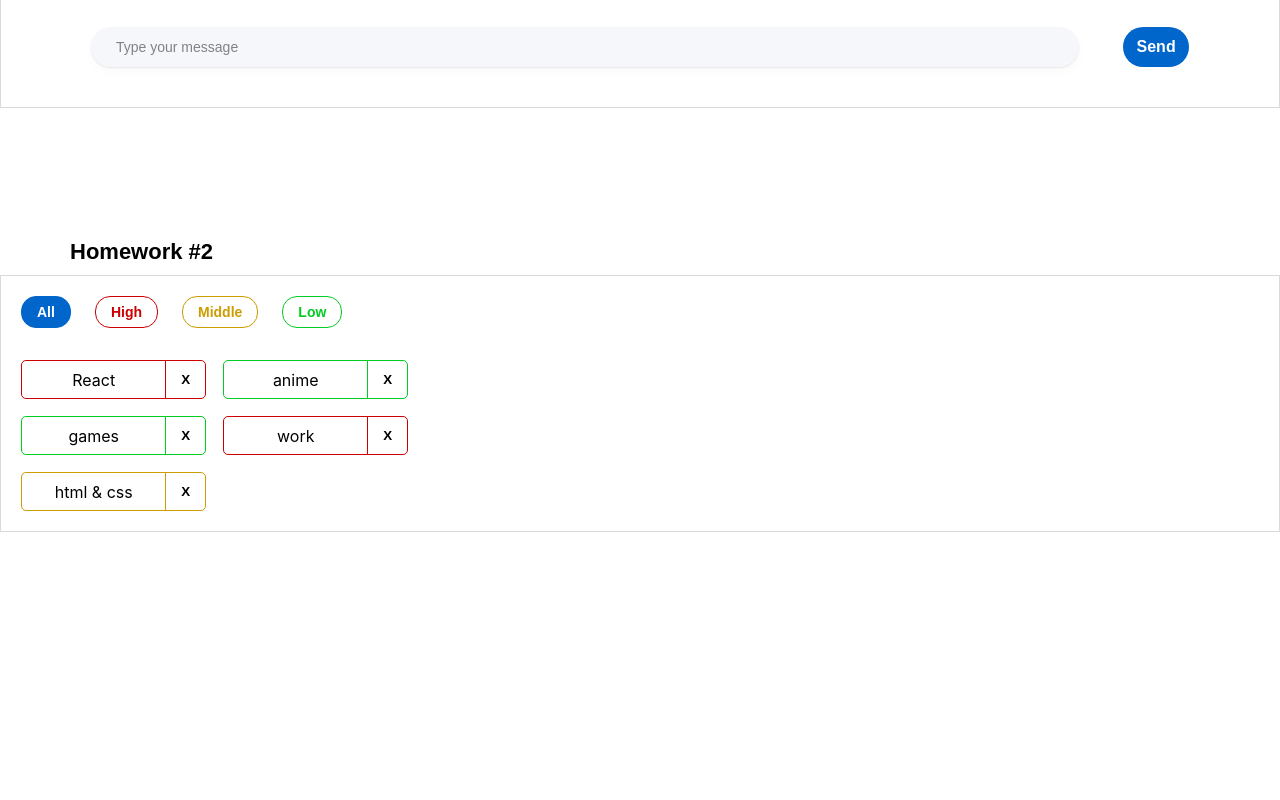
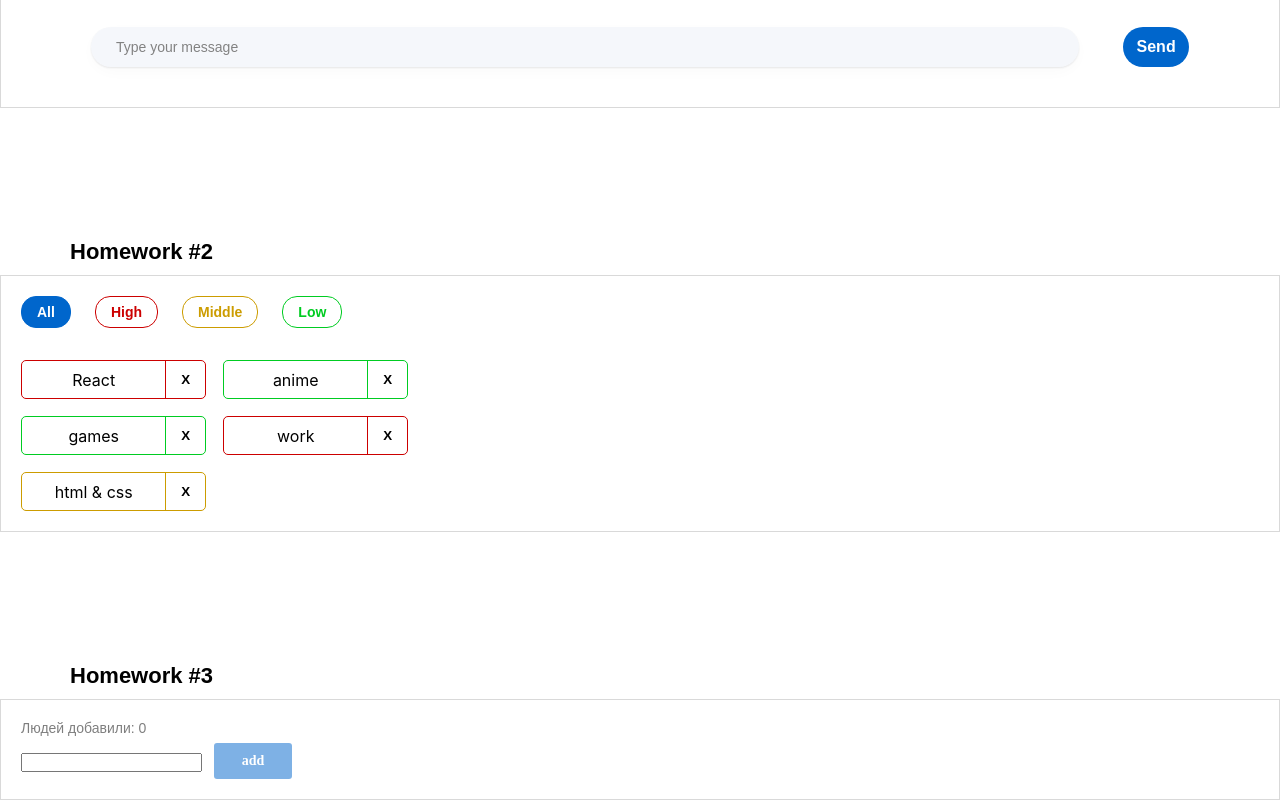
Before and after one commit to Sergeenkova/hws2-master, a React (Create React App) app: page /#/pre-junior in a window 1280 px wide. Shown: the part 408-1208 px from the top of the page. Before the commit the page ends 940 px from the top, so only its background shows below. Built offline with nearby package versions, Linux system fonts and the light colour scheme.

Commit message:
refactor: add correct code HW3 (sprint2)

```diff
--- a/src/s1-main/App.tsx
+++ b/src/s1-main/App.tsx
@@ -2,6 +2,7 @@
 import s from './App.module.css'
 import HW1 from '../s2-homeworks/hw01/HW1'
 import HW2 from '../s2-homeworks/hw02/HW2'
+import HW3 from '../s2-homeworks/hw03/HW3'
 
 function App() {
     return (
@@ -9,7 +10,7 @@
             <HW1/>
             {/*раскомментировать по ходу выполнения*/}
             <HW2/>
-            {/*<HW3/>*/}
+            <HW3/>
             {/*<HW4/>*/}
 
             {/*при выполнении дз 5 и более - закомментировать здесь дз 1-4, так как они есть внутри дз 5*/}
--- a/src/s2-homeworks/hw03/Greeting.module.css
+++ b/src/s2-homeworks/hw03/Greeting.module.css
@@ -1,35 +1,88 @@
 .greetingForm {
+    display: flex;
+    flex-direction: column;
+    gap: 7px;
 }
 
 .inputAndButtonContainer {
+    display: flex;
+    gap: 12px;
+    align-items: center;
 }
 
 .error {
+    font-family: "Montserrat", sans-serif;
+    font-weight: 400;
+    font-size: 14px;
+    color: #CC0000;
 }
 
 .input {
+    box-sizing: border-box;
+    width: 372px;
+    height: 36px;
+    border-radius: 5px;
+    border: 1px solid #D1D1D1;
+
+    font-family: "Montserrat", sans-serif;
+    font-weight: 500;
+    font-size: 16px;
+    color: #000000;
+
+    outline: none;
+
 }
 
 .input:focus {
+    border: 1px solid #D1D1D1;
+    outline: none;
+    outline-offset: 0;
+    box-shadow: none;
 }
 
 .errorInput {
+    border: 1px solid #CC0000;
 }
 
 .button {
+    width: 78px;
+    height: 36px;
+    background-color: #0066CC;
+    color: #FFFFFF;
+    font-family: Montserrat sans-serif;
+    font-weight: 600;
+    font-size: 14px;
+    border-radius: 3px;
+    padding: 5px 24px;
+    border: none;
 }
 
 .button:focus {
+    background-color: #0066CC;
+    opacity: 100%;
 }
 
 .button:active {
+    background-color: #0066CC;
+    opacity: 100%;
 }
 
 .button:disabled {
+    background-color: #0066CC;
+    opacity: 50%;
 }
 
 .text {
+    font-family: "Montserrat", sans-serif;
+    font-weight: 400;
+    font-size: 14px;
+    color: #000000;
+    opacity: 50%;
 }
 
 .greeting {
+    font-family: "Montserrat", sans-serif;
+    font-weight: 500;
+    font-size: 14px;
+    color: #000000;
 }
--- a/src/s2-homeworks/hw03/Greeting.tsx
+++ b/src/s2-homeworks/hw03/Greeting.tsx
@@ -2,14 +2,14 @@
 import s from './Greeting.module.css'
 
 type GreetingPropsType = {
-    name: any // need to fix any
-    setNameCallback: any // need to fix any
-    addUser: any // need to fix any
-    onBlur: any // need to fix any
-    onEnter: any // need to fix any
-    error: any // need to fix any
-    totalUsers: any // need to fix any
-    lastUserName?: any // need to fix any
+    name: string // need to fix any
+    setNameCallback: (e: ChangeEvent <HTMLInputElement>) => void// need to fix any
+    addUser: () => void // need to fix any
+    onBlur: () => void // need to fix any
+    onEnter: (e: KeyboardEvent<HTMLInputElement>) => void // need to fix any
+    error: string // need to fix any
+    totalUsers: number // need to fix any
+    lastUserName?: string // need to fix any
 }
 
 // презентационная компонента (для верстальщика)
@@ -25,7 +25,7 @@
         lastUserName,
     } // деструктуризация пропсов
 ) => {
-    const inputClass = s.errorInput // need to fix with (?:)
+    const inputClass = error ? s.errorInput : "" // need to fix with (?:)
 
     return (
         <div id={'hw3-form'} className={s.greetingForm}>
--- a/src/s2-homeworks/hw03/GreetingContainer.tsx
+++ b/src/s2-homeworks/hw03/GreetingContainer.tsx
@@ -3,18 +3,30 @@
 import { UserType } from './HW3'
 
 type GreetingContainerPropsType = {
-    users: any // need to fix any
-    addUserCallback: any // need to fix any
+    users: UserType[] // need to fix any
+    addUserCallback: (name: string) => void // need to fix any
 }
 
-export const pureAddUser = (name: any, setError: any, setName: any, addUserCallback: any) => {
+export const pureAddUser = (name: string, setError: (name: string) => void, setName: (name: string) => void, addUserCallback: (name: string) => void) => {
     // если имя пустое - показать ошибку, иначе - добавить юзера и очистить инпут
+    if (name.trim() === '') {
+        setError('Ошибка! Введите имя!')
+    } else {
+        addUserCallback(name)
+        setName('')
+    }
 }
 
-export const pureOnBlur = (name: any, setError: any) => { // если имя пустое - показать ошибку
+export const pureOnBlur = (name: string, setError: (name: string) => void) => { // если имя пустое - показать ошибку
+    if (name.trim() === '') {
+        setError('Ошибка! Введите имя!')
+    }
 }
 
-export const pureOnEnter = (e: any, addUser: any) => { // если нажата кнопка Enter - добавить
+export const pureOnEnter = (e: KeyboardEvent<HTMLInputElement>, addUser: () => void) => { // если нажата кнопка Enter - добавить
+    if (e.key === 'Enter') {
+        addUser()
+    }
 }
 
 // более простой и понятный для новичков
@@ -26,12 +38,11 @@
     addUserCallback,
 }) => {
     // деструктуризация пропсов
-    const [name, setName] = useState<any>('') // need to fix any
-    const [error, setError] = useState<any>('') // need to fix any
+    const [name, setName] = useState<string>('') // need to fix any
+    const [error, setError] = useState<string>('') // need to fix any
 
-    const setNameCallback = (e: any) => { // need to fix any
-        setName('some name') // need to fix
-
+    const setNameCallback = (e: ChangeEvent <HTMLInputElement>) => { // need to fix any
+        setName(e.currentTarget.value) // need to fix
         error && setError('')
     }
     const addUser = () => {
@@ -42,12 +53,12 @@
         pureOnBlur(name, setError)
     }
 
-    const onEnter = (e: any) => {
+    const onEnter = (e: KeyboardEvent<HTMLInputElement>) => {
         pureOnEnter(e, addUser)
     }
 
-    const totalUsers = 0 // need to fix
-    const lastUserName = 'some name' // need to fix
+    const totalUsers = users.length// need to fix
+    const lastUserName = users.length ? users[users.length - 1].name : '' // need to fix
 
     return (
         <Greeting
--- a/src/s2-homeworks/hw03/HW3.tsx
+++ b/src/s2-homeworks/hw03/HW3.tsx
@@ -19,20 +19,23 @@
 
 // types
 export type UserType = {
-    _id: any // need to fix any
-    name: any // need to fix any
+    _id: string // need to fix any
+    name: string // need to fix any
 }
 
-export const pureAddUserCallback = (name: any, setUsers: any, users: any) => { // need to fix any
-    const user = { // need to fix
+export const pureAddUserCallback = (name: string, setUsers: (user: UserType[]) => void, users: UserType[]) => { // need to fix any
+    const user = {
+        _id: v1(),
+        name: name,
+        // need to fix
     }
     setUsers([...users, user])
 }
 
 const HW3 = () => {
-    const [users, setUsers] = useState<any>([]) // need to fix any
+    const [users, setUsers] = useState<UserType[]>([]) // need to fix any
 
-    const addUserCallback = (name: any) => { // need to fix any
+    const addUserCallback = (name: string) => { // need to fix any
         pureAddUserCallback(name, setUsers, users)
     }
 
```
